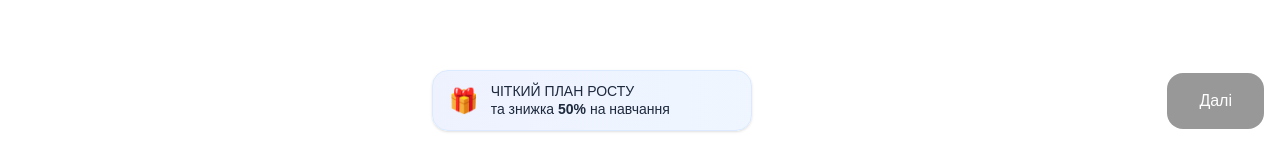
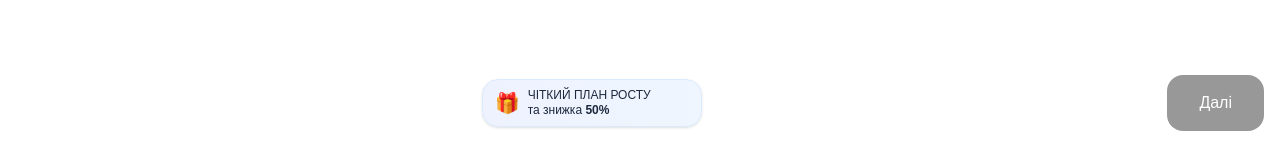
Before and after one commit to TehKnb/old_quiz, a Next.js app: page / in a window 1280 px wide. Both pictures are taken after a click on the button "Подарунок". Shown: the part 713-857 px from the top of the page. Built offline with nearby package versions, Linux system fonts and the light colour scheme.

Commit message:
gift 26.01 15:04

```diff
--- a/app/components/GiftPopover.tsx
+++ b/app/components/GiftPopover.tsx
@@ -8,12 +8,9 @@ export function GiftPopover() {
   return (
     <div
       className={`
+        flex justify-center
         transition-all duration-300 ease-out
-        ${
-          open
-            ? 'w-full max-w-[320px]'
-            : 'w-10'
-        }
+        ${open ? 'w-[220px]' : 'w-10'}
       `}
     >
       {/* COLLAPSED */}
@@ -29,6 +26,7 @@ export function GiftPopover() {
             hover:bg-slate-200
             transition
             text-xl
+            shrink-0
           "
           aria-label="Подарунок"
         >
@@ -40,19 +38,20 @@ export function GiftPopover() {
       {open && (
         <div
           className="
-            flex items-center gap-3
+            flex items-center gap-2
+            w-full
             bg-gradient-to-r from-indigo-50 to-blue-50
             border border-blue-100
             rounded-2xl
-            px-4 py-3
+            px-3 py-2
             shadow-sm
           "
         >
-          <span className="text-2xl">🎁</span>
+          <span className="text-xl shrink-0">🎁</span>
 
-          <span className="text-sm font-medium text-slate-800 leading-tight">
+          <span className="text-xs font-medium text-slate-800 leading-tight">
             ЧІТКИЙ ПЛАН РОСТУ<br />
-            та знижка <span className="font-semibold">50%</span> на навчання
+            та знижка <span className="font-semibold">50%</span>
           </span>
         </div>
       )}
```
